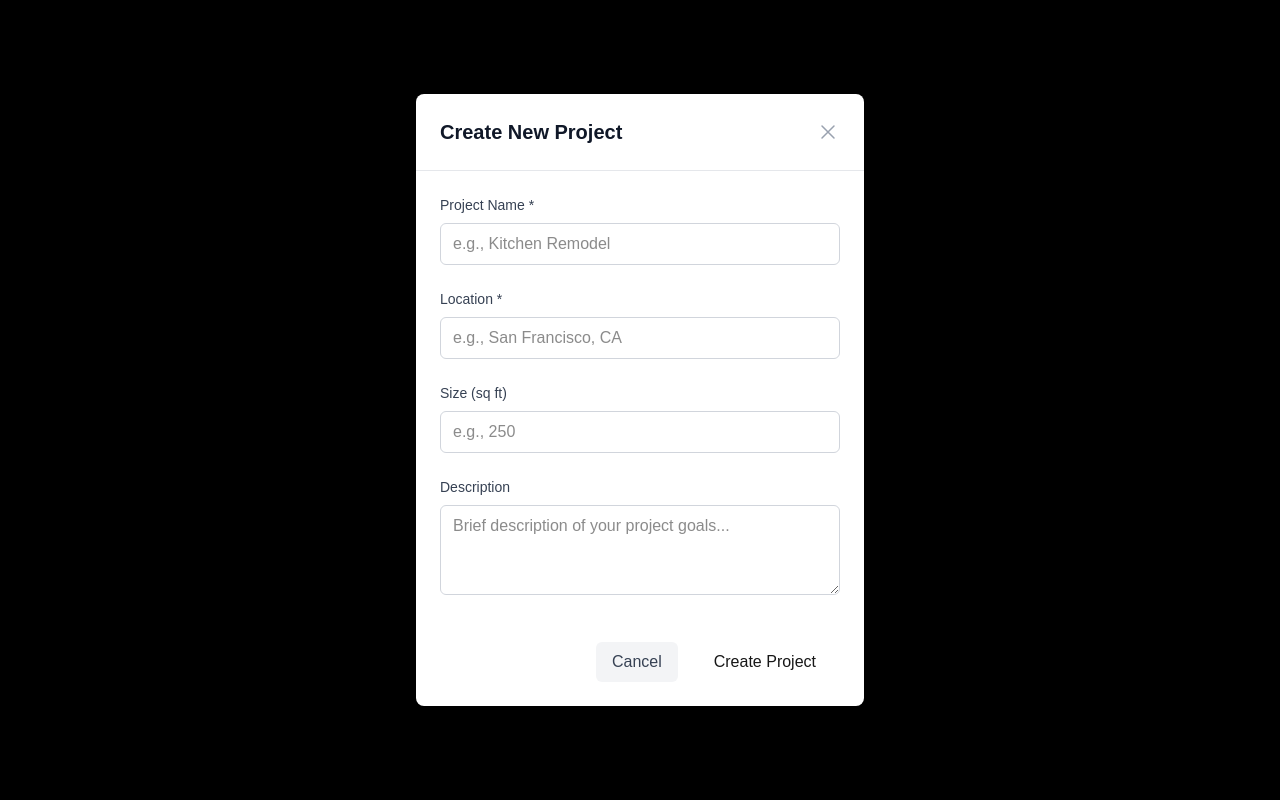
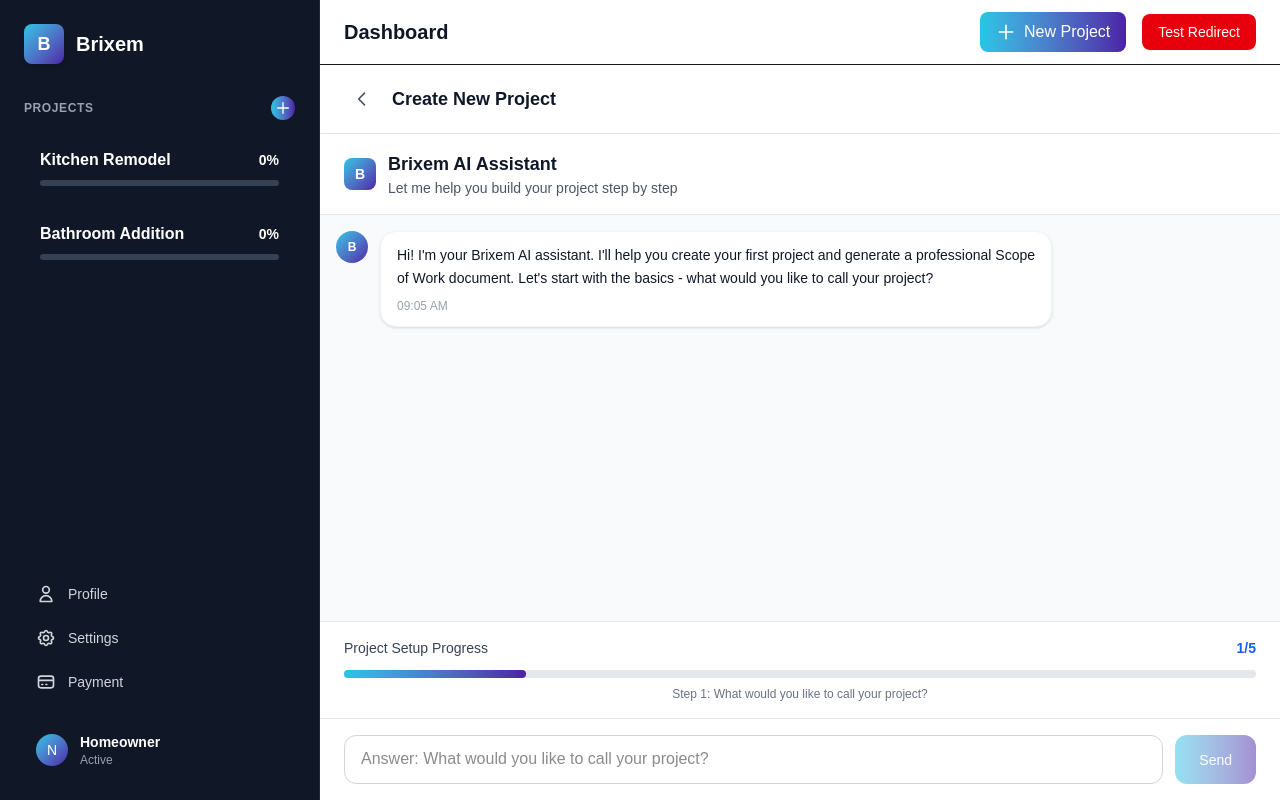
Before and after one commit to matiniy/Brixem-AI, a Next.js app: page /dashboard/homeowner in a window 1280 px wide. Both pictures are taken after a click on the button "New Project". Built offline with nearby package versions, Linux system fonts and the light colour scheme.

Commit message:
Update dashboard navigation: New Project buttons now show chat interface, project cards navigate to individual project pages

```diff
--- a/src/app/dashboard/homeowner/page.tsx
+++ b/src/app/dashboard/homeowner/page.tsx
@@ -3,7 +3,6 @@
 import { useState, useEffect } from 'react';
 import Sidebar from '@/components/Sidebar';
 import { ZeroState } from '@/components/ZeroState';
-import { CreateProjectDialog } from '@/components/CreateProjectDialog';
 import { createProject, getProjects } from '../actions';
 
 interface Project {
@@ -22,7 +21,7 @@ interface Project {
 export default function HomeownerDashboard() {
   const [projects, setProjects] = useState<Project[]>([]);
   const [isLoading, setIsLoading] = useState(true);
-  const [showCreateDialog, setShowCreateDialog] = useState(false);
+  const [showChatInterface, setShowChatInterface] = useState(false);
   const [isMobileSidebarOpen, setIsMobileSidebarOpen] = useState(false);
 
   // Load projects on component mount
@@ -48,16 +47,8 @@ export default function HomeownerDashboard() {
   };
 
   const handleCreateProject = async () => {
-    try {
-      setIsLoading(true);
-      // The ZeroState component will now handle the project creation through chat
-      // We'll show the project creation dialog as a fallback
-      setShowCreateDialog(true);
-    } catch (error) {
-      console.error('Error creating project:', error);
-    } finally {
-      setIsLoading(false);
-    }
+    // Show the chat interface instead of dialog
+    setShowChatInterface(true);
   };
 
   const handleProjectCreated = async (projectData: {
@@ -77,8 +68,8 @@ export default function HomeownerDashboard() {
       // Reload projects to show the new one
       await loadProjects();
 
-      // Close the dialog
-      setShowCreateDialog(false);
+      // Hide the chat interface
+      setShowChatInterface(false);
 
       // Show success message
       console.log('Project created successfully! Redirecting to Kanban board...');
@@ -103,7 +94,7 @@ export default function HomeownerDashboard() {
       console.error('Error creating project:', error);
       // Show error to user
       alert('Failed to create project. Please try again.');
-      // Keep dialog open on error so user can try again
+      // Keep chat interface open on error so user can try again
     }
   };
 
@@ -130,7 +121,7 @@ export default function HomeownerDashboard() {
         projects={projects}
         activeProject=""
         onProjectSelect={handleProjectSelect}
-        onProjectCreate={() => setShowCreateDialog(true)}
+        onProjectCreate={() => setShowChatInterface(true)}
         onProjectDelete={() => {}}
         isMobileOpen={isMobileSidebarOpen}
         onMobileToggle={() => setIsMobileSidebarOpen(!isMobileSidebarOpen)}
@@ -162,7 +153,7 @@ export default function HomeownerDashboard() {
               {/* Header Actions */}
               <div className="flex items-center gap-4">
                 <button
-                  onClick={() => setShowCreateDialog(true)}
+                  onClick={() => setShowChatInterface(true)}
                   className="px-4 py-2 bg-gradient-to-r from-[#23c6e6] to-[#4b1fa7] text-white rounded-lg hover:opacity-90 transition flex items-center gap-2"
                 >
                   <svg className="w-5 h-5" fill="none" stroke="currentColor" viewBox="0 0 24 24">
@@ -188,7 +179,29 @@ export default function HomeownerDashboard() {
 
         {/* Main Content */}
         <main className="flex-1 overflow-hidden bg-gray-50">
-          {projects.length === 0 ? (
+          {showChatInterface ? (
+            <div className="h-full flex flex-col">
+              {/* Chat Header with Back Button */}
+              <div className="bg-white border-b border-gray-200 px-6 py-4 flex items-center justify-between">
+                <div className="flex items-center gap-3">
+                  <button
+                    onClick={() => setShowChatInterface(false)}
+                    className="p-2 rounded-lg hover:bg-gray-100 transition"
+                  >
+                    <svg className="w-5 h-5 text-gray-600" fill="none" stroke="currentColor" viewBox="0 0 24 24">
+                      <path strokeLinecap="round" strokeLinejoin="round" strokeWidth={2} d="M15 19l-7-7 7-7" />
+                    </svg>
+                  </button>
+                  <h2 className="text-lg font-semibold text-gray-900">Create New Project</h2>
+                </div>
+              </div>
+
+              {/* Chat Interface */}
+              <div className="flex-1">
+                <ZeroState onProjectCreated={handleProjectCreated} />
+              </div>
+            </div>
+          ) : projects.length === 0 ? (
             <ZeroState onProjectCreated={handleProjectCreated} />
           ) : (
             <div className="p-6">
@@ -264,7 +277,7 @@ export default function HomeownerDashboard() {
                 <h3 className="text-lg font-semibold text-gray-900 mb-4">Quick Actions</h3>
                 <div className="flex flex-wrap gap-4">
                   <button
-                    onClick={() => setShowCreateDialog(true)}
+                    onClick={() => setShowChatInterface(true)}
                     className="px-4 py-2 bg-gradient-to-r from-[#23c6e6] to-[#4b1fa7] text-white rounded-lg hover:opacity-90 transition flex items-center gap-2"
                   >
                     <svg className="w-5 h-5" fill="none" stroke="currentColor" viewBox="0 0 24 24">
@@ -293,11 +306,7 @@ export default function HomeownerDashboard() {
       </div>
 
       {/* Create Project Dialog */}
-      <CreateProjectDialog
-        isOpen={showCreateDialog}
-        onClose={() => setShowCreateDialog(false)}
-        onSubmit={handleCreateProject}
-      />
+      {/* Removed CreateProjectDialog as it's now handled by the chat interface */}
     </div>
   );
 }
```
